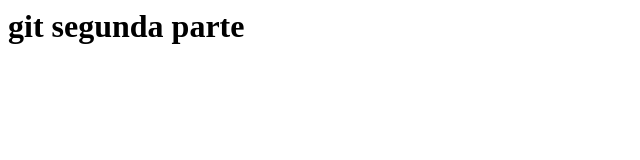
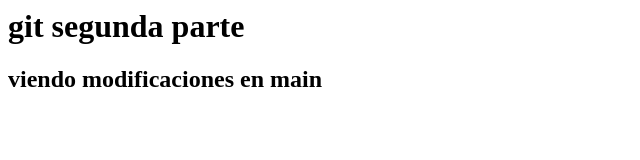
Before and after one commit to connievaristo/pruebaSubida, a plain HTML site: page index.html in a window 1280 px wide. Shown: the whole page, without its empty margins (0-640 px from the left). Drawn offline with Linux system fonts and the light colour scheme.

Commit message:
h2 added

```diff
--- a/index.html
+++ b/index.html
@@ -7,6 +7,6 @@
 </head>
 <body>
     <h1>git segunda parte</h1>
-
+    <h2>viendo modificaciones en main</h2>
 </body>
 </html>
```
